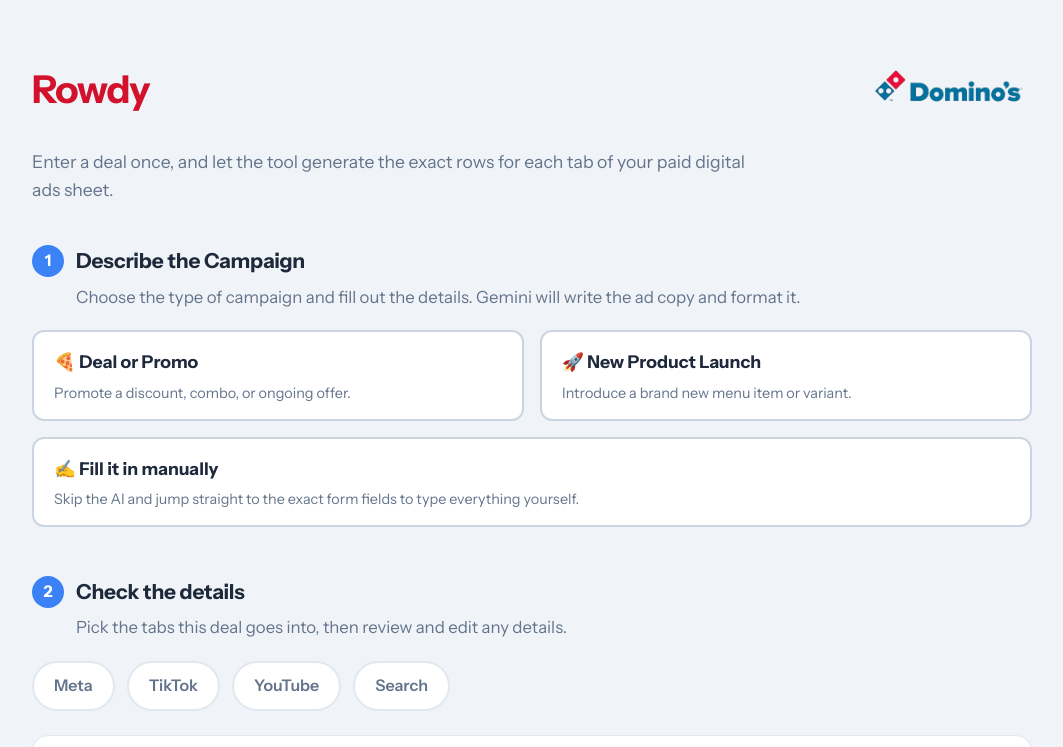
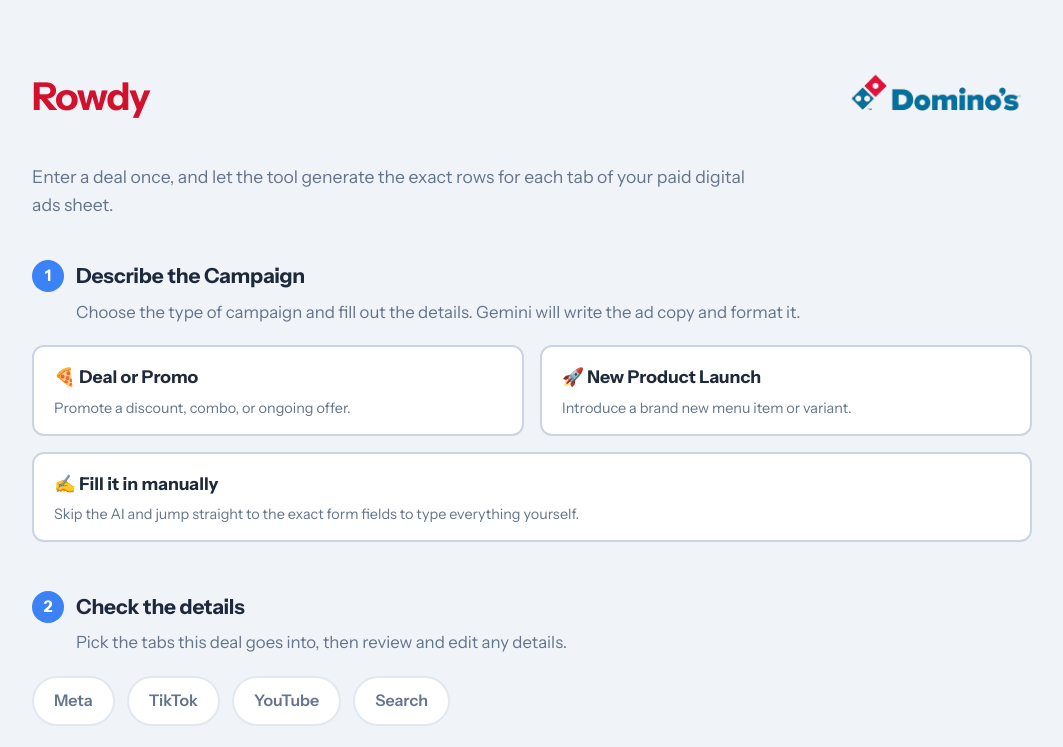
Before and after one commit to annakashmiri/rowdy, a website: page index.html in a window 1280 px wide. Shown: the top 747 px of the page, without its empty margins (108-1171 px from the left). Drawn offline with Linux system fonts and the light colour scheme.

Commit message:
Increase brand logo height from 100px to 115px

```diff
--- a/index.html
+++ b/index.html
@@ -49,7 +49,7 @@
 .wrap{max-width:1040px;margin:0 auto;padding:40px 20px 96px}
 .header-row { display: flex; justify-content: space-between; align-items: center; margin-bottom: 8px; }
 h1{font-size:2.4rem;line-height:1.15;margin:0;letter-spacing:-.03em;font-weight:700; color:#D2112C;}
-.brand-logo { height: 100px; width: auto; }
+.brand-logo { height: 115px; width: auto; }
 .lede{color:var(--muted);margin:0 0 40px;max-width:62ch;font-size:1.1rem}
 .sr{position:absolute;width:1px;height:1px;overflow:hidden;clip:rect(0 0 0 0);white-space:nowrap}
 
```
